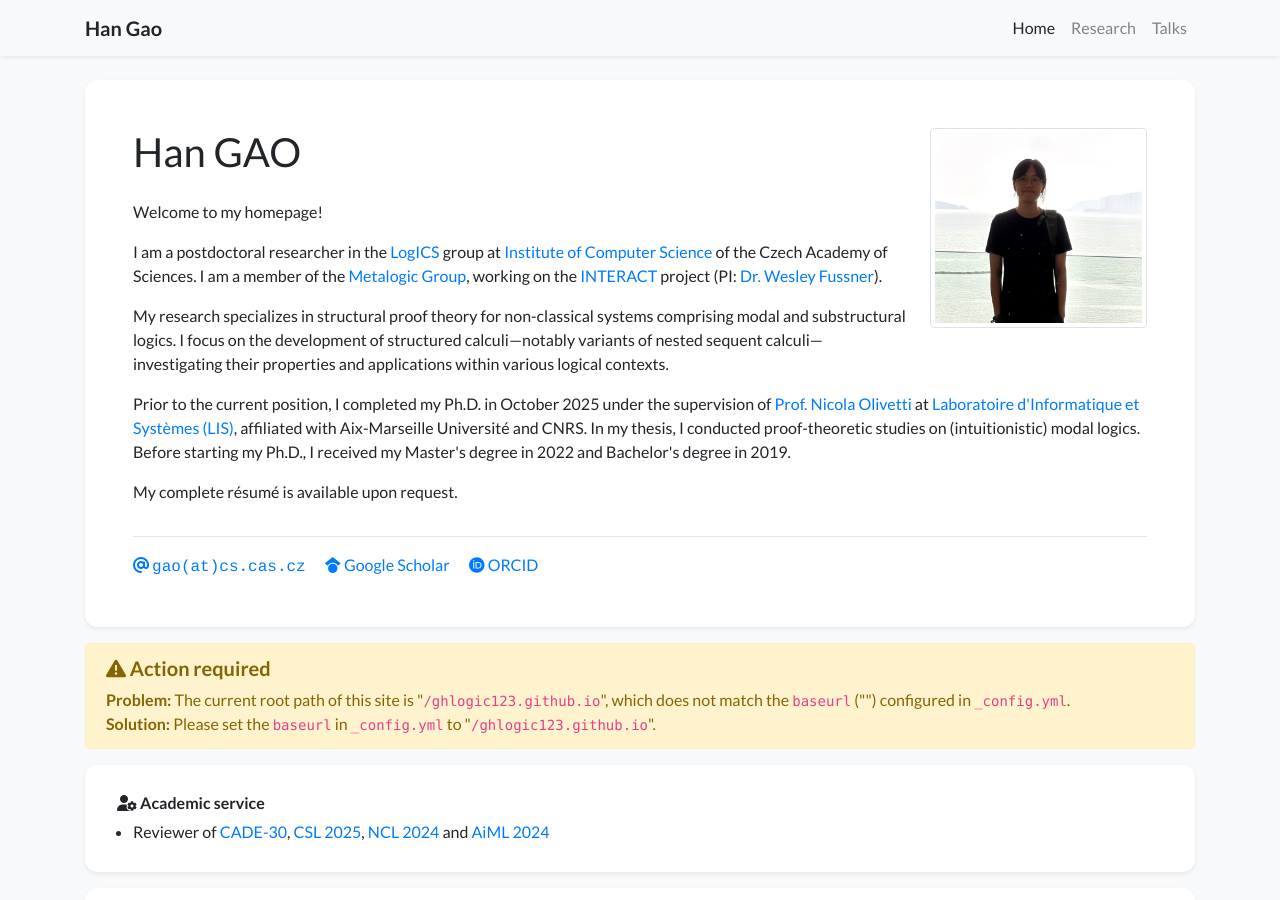
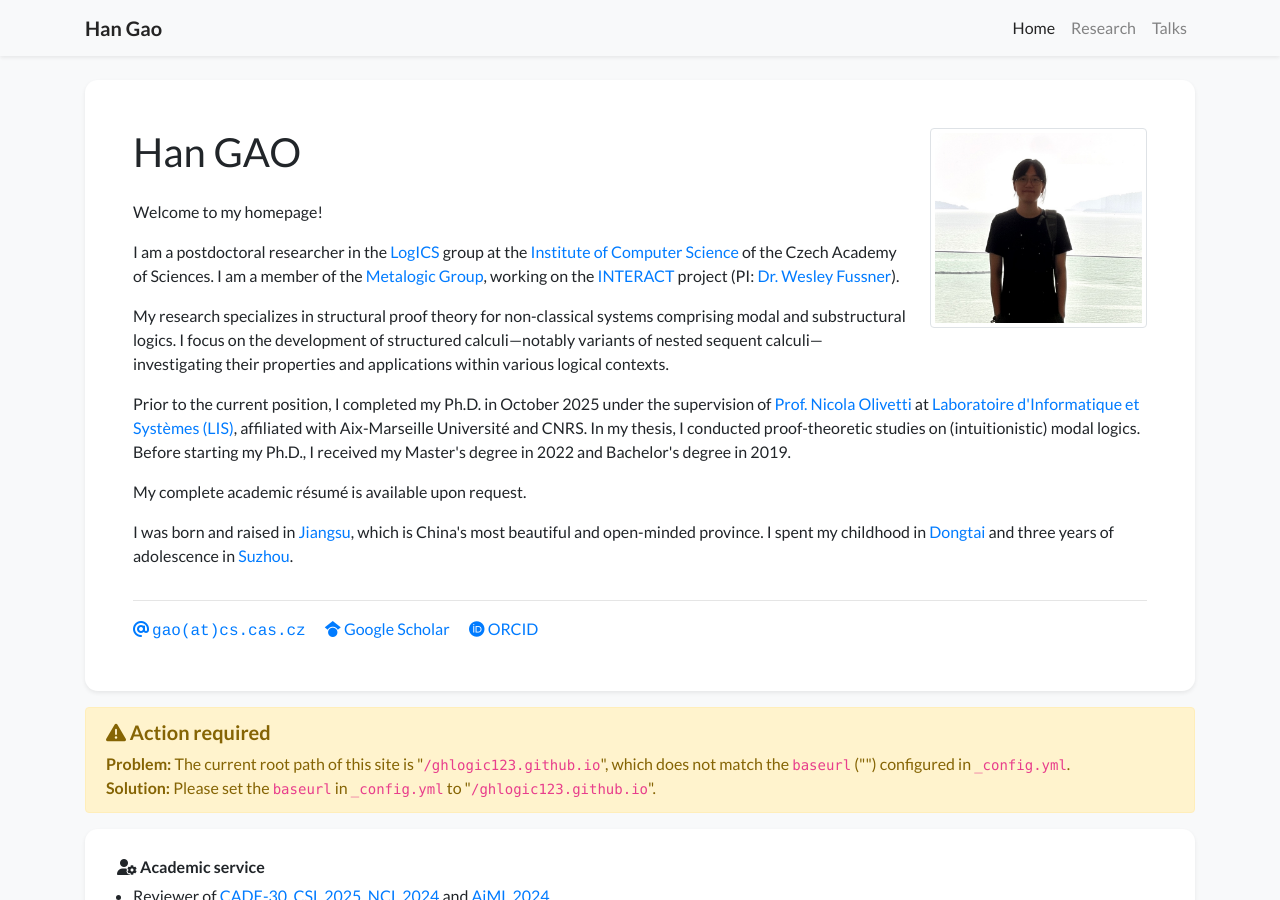
Before and after one commit to ghlogic123/ghlogic123.github.io, a Jekyll site: the page built from index.html, in a window 1280 px wide and 900 px high. Built offline with Jekyll 4.4.1, drawn with Linux system fonts in a browser that asks for light colours; nearby versions of some CDN libraries; a style sheet for code colours, icons or effects is not loaded.

Commit message:
Update profile.yml

```diff
--- a/_data/profile.yml
+++ b/_data/profile.yml
@@ -17,7 +17,7 @@ short_bio: >-
   <p>Welcome to my homepage!
   </p>
   <p>
-  I am a postdoctoral researcher in the <a href="https://www.cs.cas.cz/logics/" target="_blank">LogICS</a> group at <a href="https://www.cs.cas.cz/en" target="_blank">Institute of Computer Science</a> of
+  I am a postdoctoral researcher in the <a href="https://www.cs.cas.cz/logics/" target="_blank">LogICS</a> group at the <a href="https://www.cs.cas.cz/en" target="_blank">Institute of Computer Science</a> of
   the Czech Academy of Sciences.
   I am a member of the <a href="http://www.wesleyfussner.com/team.html" target="_blank">Metalogic Group</a>, working on the <a href="http://www.wesleyfussner.com/team.html" target="_blank">INTERACT</a> project (PI: <a href="http://www.wesleyfussner.com" target="_blank">Dr. Wesley Fussner</a>).
   </p>
@@ -32,7 +32,10 @@ short_bio: >-
   Before starting my Ph.D., I received my Master's degree in 2022 and Bachelor's degree in 2019.
   </p>
   <p>
-  My complete résumé is available upon request.
+  My complete academic résumé is available upon request.
+  </p>
+  <p>
+  I was born and raised in <a href="https://en.wikipedia.org/wiki/Jiangsu" target="_blank">Jiangsu</a>, which is China's most beautiful and open-minded province. I spent my childhood in <a href="https://en.wikipedia.org/wiki/Dongtai" target="_blank">Dongtai</a> and three years of adolescence in <a href="https://en.wikipedia.org/wiki/Suzhou" target="_blank">Suzhou</a>.
   </p>
 
 service:
```
